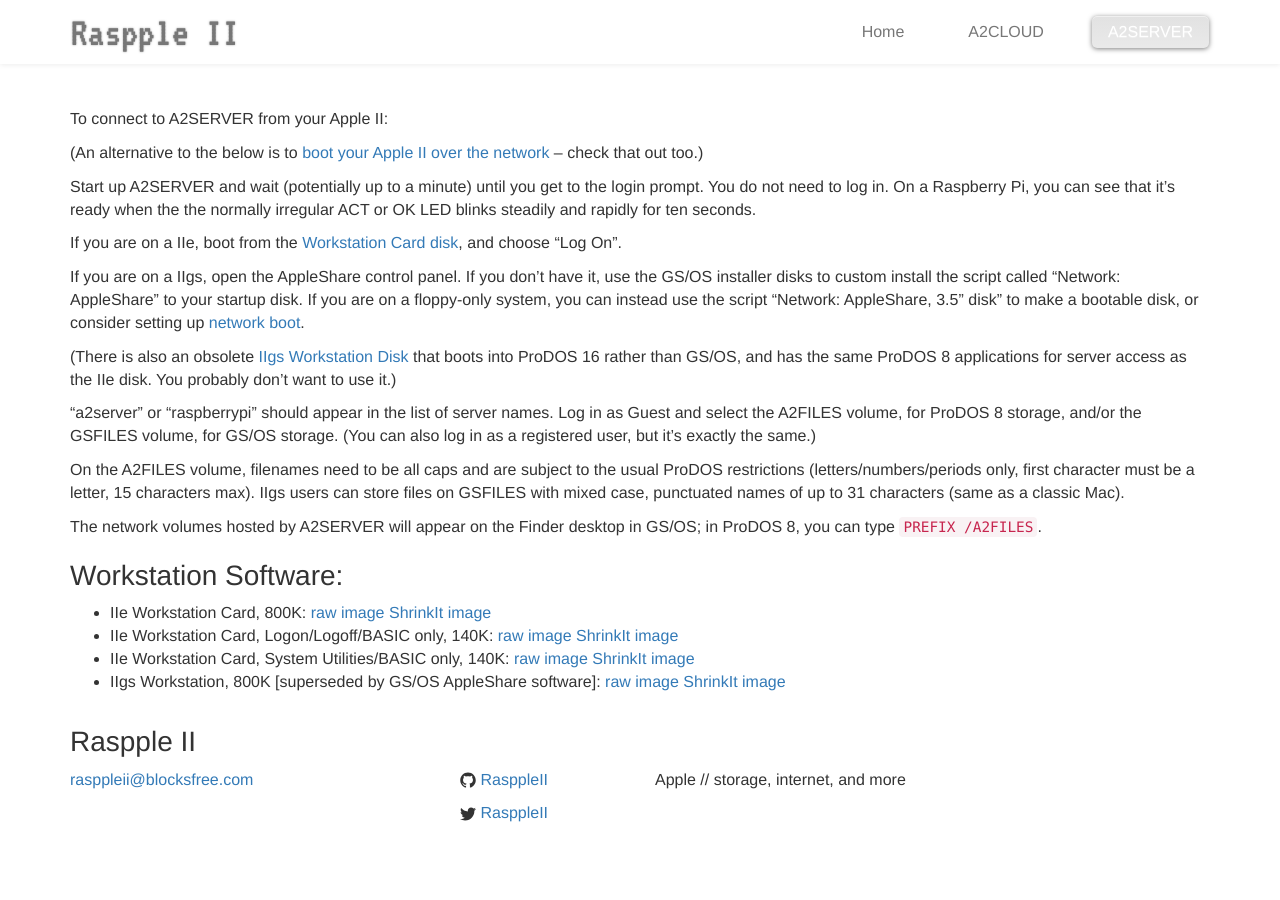
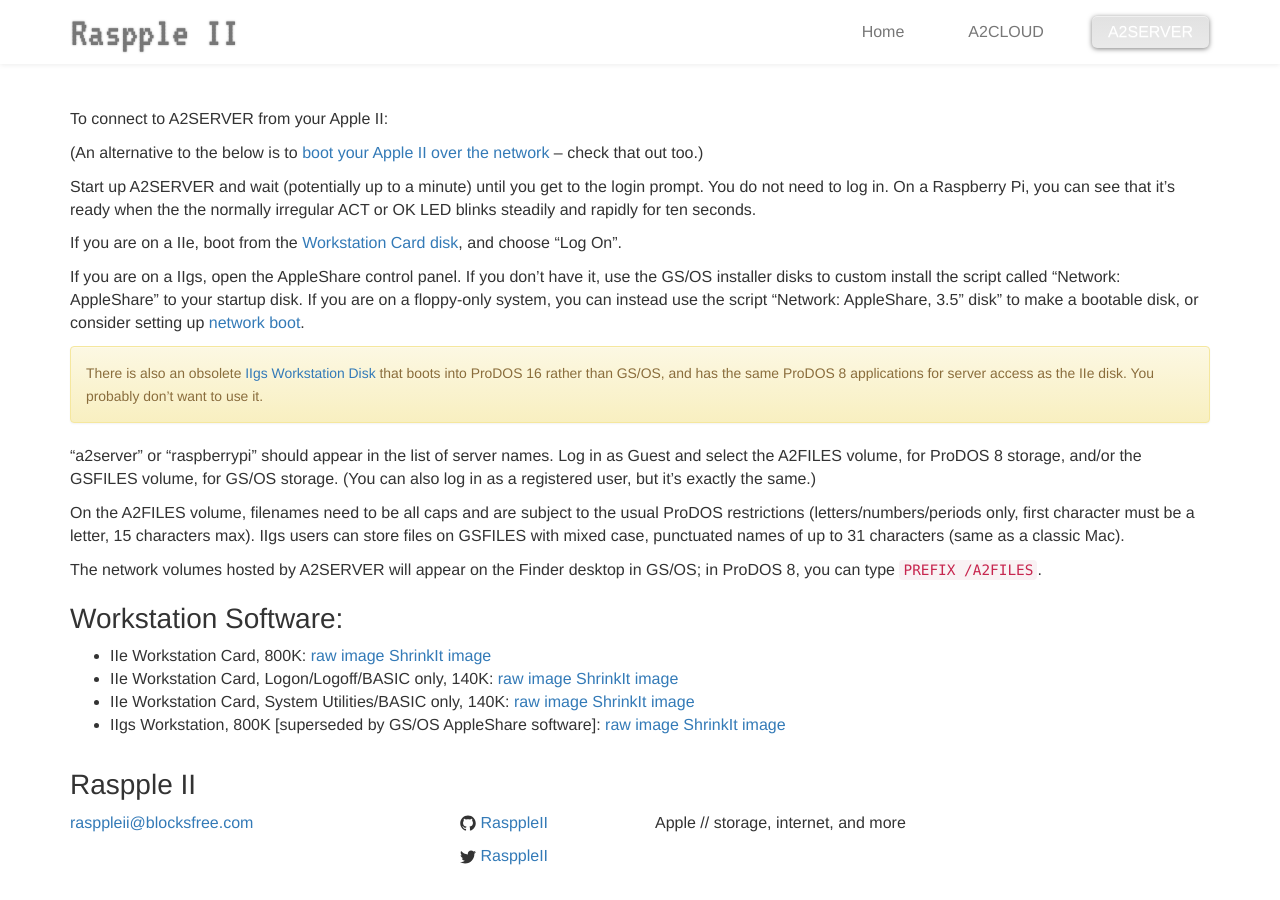
Before and after one commit to RasppleII/rasppleii.github.io, a Jekyll site: the page built from a2server/a2server_howtouse.md, in a window 1280 px wide. Built offline with Jekyll 4.4.1, drawn with Linux system fonts in a browser that asks for light colours; nearby versions of some CDN libraries; library files that are not in the unit come from our copies.

Commit message:
a2s/*.md: Try using some Bootstrap alert boxes
The A2SERVER pages are full of little asides and whatnot.  Here's a
couple rendered using Bootstrap boxes to see what it looks like to use
those.  Probably it'd look much better after a content rework.

```diff
--- a/a2server/a2server_howtouse.md
+++ b/a2server/a2server_howtouse.md
@@ -24,10 +24,13 @@
 make a bootable disk, or consider setting up
 [network boot][A2SERVER netboot].
 
-(There is also an obsolete [IIgs Workstation Disk](#wsdisks) that boots into
+<div markdown="1" class="alert alert-warning">
+<small>
+There is also an obsolete [IIgs Workstation Disk](#wsdisks) that boots into
 ProDOS 16 rather than GS/OS, and has the same ProDOS 8 applications for server
-access as the IIe disk. You probably don't want to use it.)
-{: .fine-print }
+access as the IIe disk. You probably don't want to use it.
+</small>
+</div>
 
 "a2server" or "raspberrypi" should appear in the list of server names. Log
 in as Guest and select the A2FILES volume, for ProDOS 8 storage, and/or the
```
Also changed, not shown: a2server/a2server_access.md (+4 -6 lines), a2server/a2server_commands.md (+8 -5 lines).
